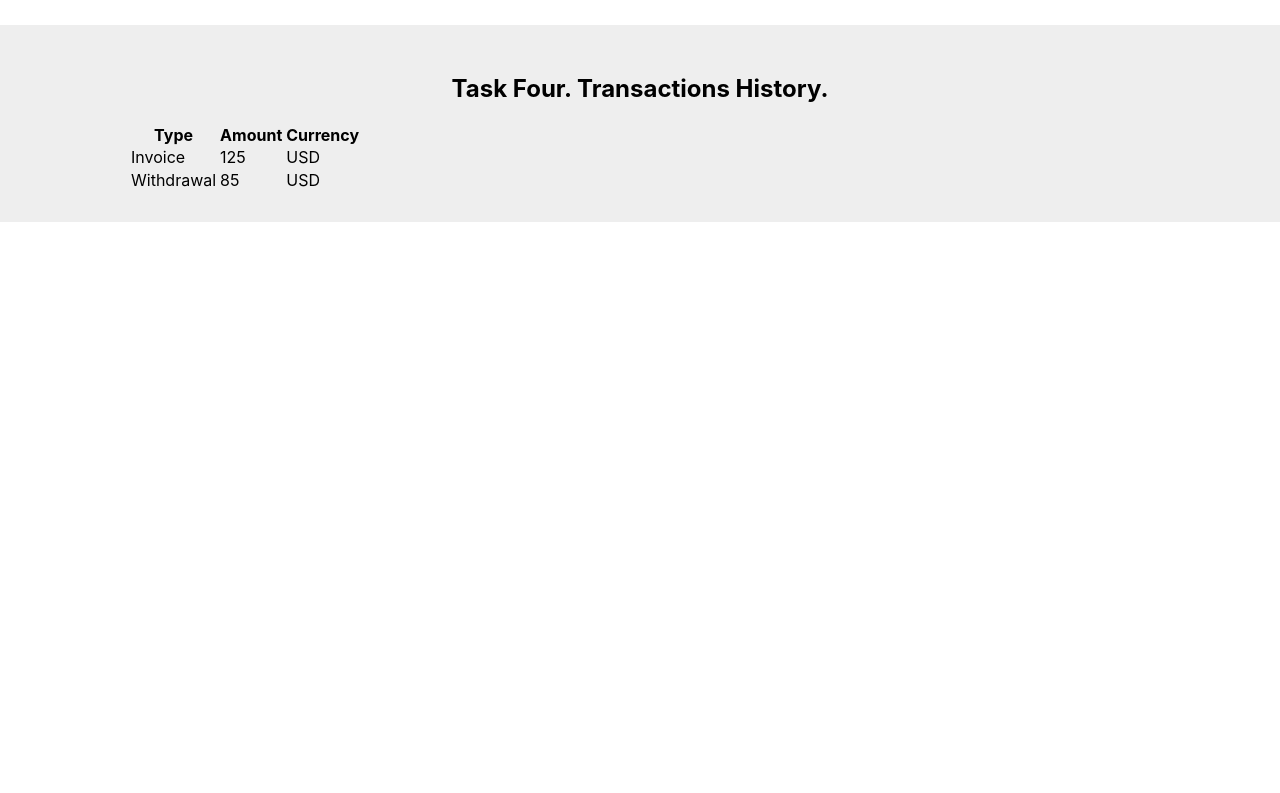
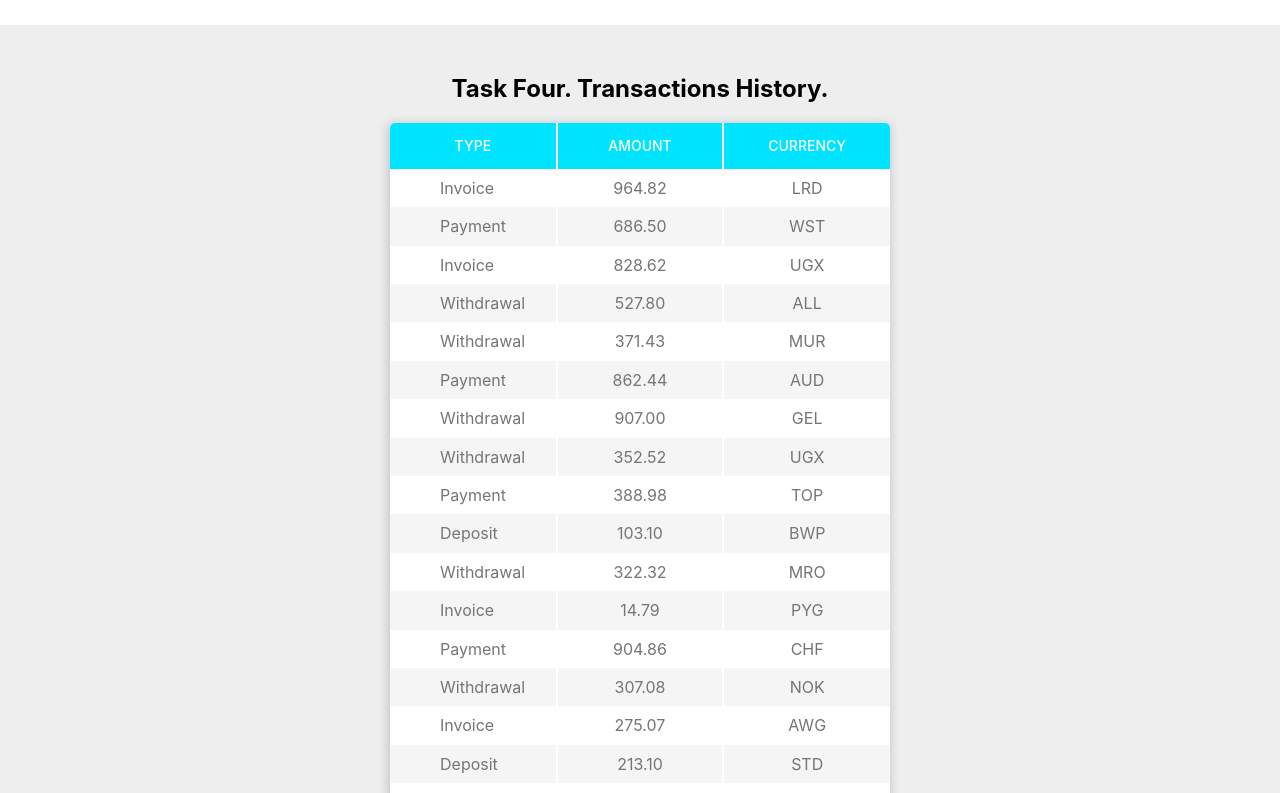
Before and after one commit to Larisa-Antsifrova/goit-react-hw-01-components, a React (Create React App) app: page / in a window 1280 px wide. Shown: the part 1420-2213 px from the top of the page. Before the commit the page ends 1642 px from the top, so only its background shows below. Built offline with nearby package versions, Linux system fonts and the light colour scheme.

Commit message:
Added TransactionHistory component and its styles.

```diff
--- a/src/components/TransactionHistory/TransactionHistory.js
+++ b/src/components/TransactionHistory/TransactionHistory.js
@@ -3,31 +3,41 @@
 
 import styles from './TransactionHistory.module.css';
 
-const TransactionHistory = () => {
+const TransactionHistory = ({ items }) => {
   return (
-    <table class="transaction-history">
-      <thead>
+    <table className={styles['transaction-history']}>
+      <thead className={styles['table-header']}>
         <tr>
           <th>Type</th>
-          <th>Amount</th>
+          <th className={styles.middle}>Amount</th>
           <th>Currency</th>
         </tr>
       </thead>
 
       <tbody>
-        <tr>
-          <td>Invoice</td>
-          <td>125</td>
-          <td>USD</td>
-        </tr>
-        <tr>
-          <td>Withdrawal</td>
-          <td>85</td>
-          <td>USD</td>
-        </tr>
+        {items.map(({ id, type, amount, currency }, index) => (
+          <tr key={id} className={index % 2 ? styles.odd : styles.even}>
+            <td className={styles.type}>
+              {type[0].toUpperCase() + type.slice(1)}
+            </td>
+            <td className={styles.middle}>{amount}</td>
+            <td>{currency}</td>
+          </tr>
+        ))}
       </tbody>
     </table>
   );
 };
 
+TransactionHistory.propTypes = {
+  items: PropTypes.arrayOf(
+    PropTypes.shape({
+      id: PropTypes.string.isRequired,
+      type: PropTypes.string.isRequired,
+      amount: PropTypes.string.isRequired,
+      currency: PropTypes.string.isRequired,
+    }),
+  ),
+};
+
 export default TransactionHistory;
--- a/src/components/TransactionHistory/TransactionHistory.module.css
+++ b/src/components/TransactionHistory/TransactionHistory.module.css
@@ -0,0 +1,59 @@
+.transaction-history {
+  min-width: 500px;
+  margin: 0 auto;
+
+  border-radius: 5px;
+  overflow: hidden;
+  border-collapse: collapse;
+
+  text-align: center;
+
+  background-color: #ffffff;
+  box-shadow: -1px 2px 10px 2px rgba(34, 60, 80, 0.2);
+}
+
+.transaction-history th {
+  padding: 15px 0;
+  width: calc(100% / 3);
+}
+
+.transaction-history td {
+  padding: 10px;
+  width: calc(100% / 3);
+}
+
+.middle {
+  border-left: 2px solid #ffffff;
+  border-right: 2px solid #ffffff;
+}
+
+.table-header {
+  text-transform: uppercase;
+  color: #ffffff;
+
+  background-color: #00e5ff;
+}
+
+.table-header th {
+  font-size: 14px;
+  font-weight: 500;
+}
+
+.row {
+  color: #757575;
+}
+
+.odd {
+  composes: row;
+  background-color: #f5f5f5;
+}
+
+.even {
+  composes: row;
+  background-color: #ffffff;
+}
+
+.row .type {
+  padding-left: 50px;
+  text-align: start;
+}
```
